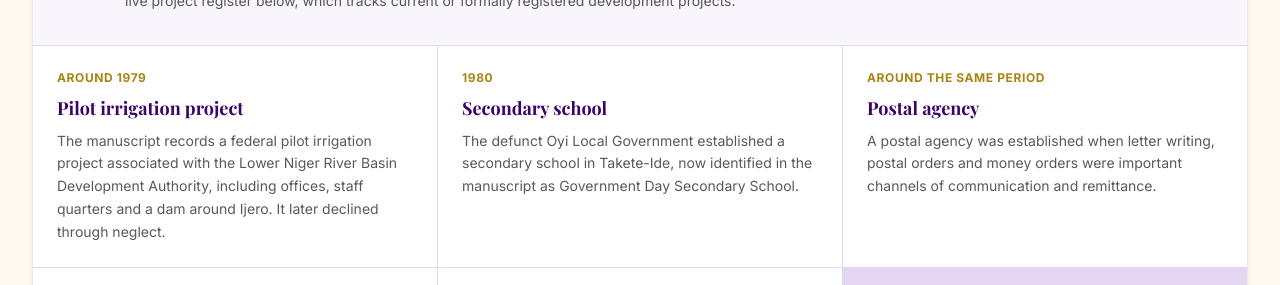
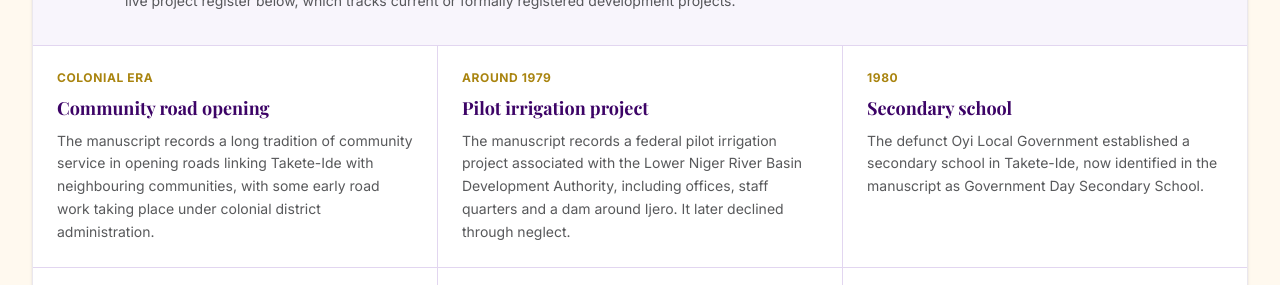
Before and after one commit to dju78/takete_ide_amuro, a Next.js app: page /development in a window 1280 px wide. Shown: the part 515-800 px from the top of the page. Built offline with nearby package versions, Linux system fonts and the light colour scheme; no server answers; the database is empty; a web font is replaced by a local one.

Commit message:
Add colonial-era road history to manuscript development record

```diff
--- a/content/history/web/from-hilltops-to-valley.ts
+++ b/content/history/web/from-hilltops-to-valley.ts
@@ -59,6 +59,12 @@ export const BOOK_HEALTH_MILESTONES = [
 ] as const;
 
 export const BOOK_DEVELOPMENT_INTERVENTIONS = [
+  {
+    period: "Colonial era",
+    title: "Community road opening",
+    detail:
+      "The manuscript records a long tradition of community service in opening roads linking Takete-Ide with neighbouring communities, with some early road work taking place under colonial district administration.",
+  },
   {
     period: "Around 1979",
     title: "Pilot irrigation project",
```
